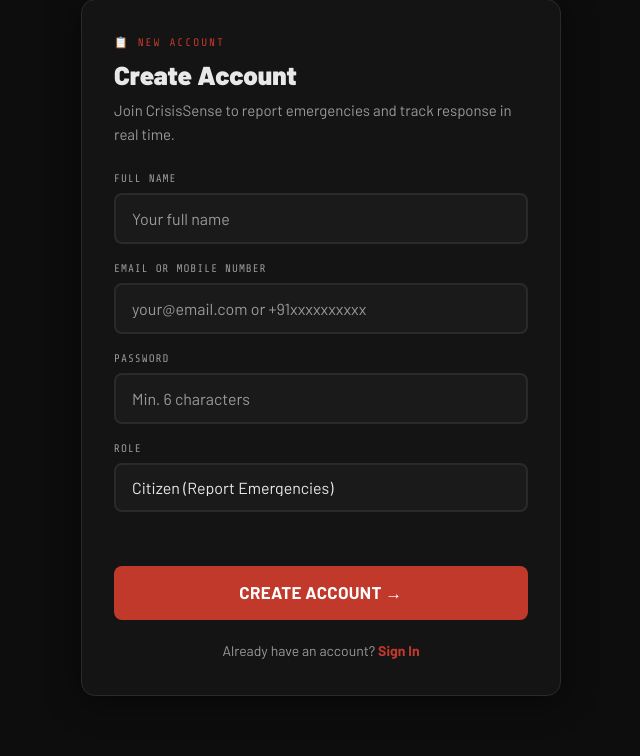
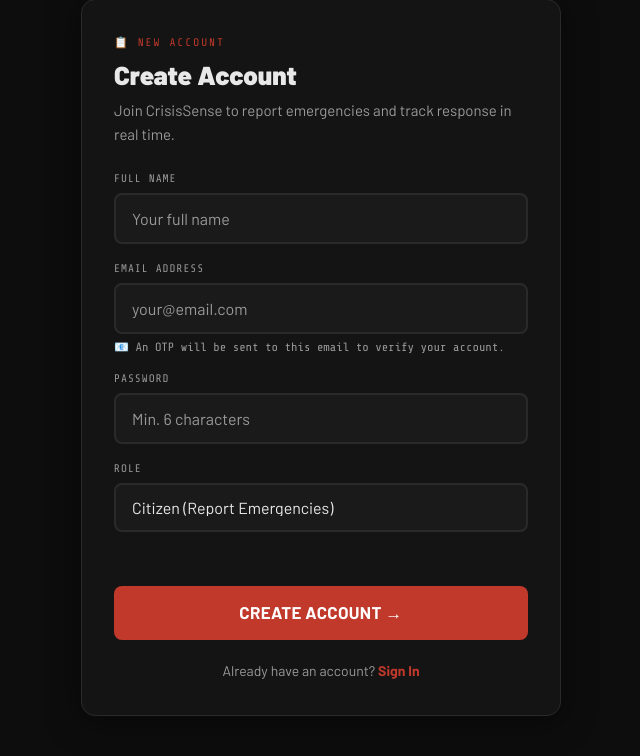
Before and after one commit to CygnusAzuri/crisis-response-ai, a Flask app: page /signup in a window 1280 px wide. Shown: the part 104-860 px from the top of the page, without its empty margins (319-959 px from the left). Before the commit the page ends 800 px from the top, so only its background shows below. Run offline with Flask 3, Linux system fonts and the light colour scheme.

Commit message:
fix: SMTP OTP verification

```diff
--- a/backend/app.py
+++ b/backend/app.py
@@ -5,6 +5,9 @@ from groq import Groq
 import os
 import random
 import hashlib
+import smtplib
+from email.mime.text import MIMEText
+from email.mime.multipart import MIMEMultipart
 from datetime import datetime
 import google.generativeai as genai
 
@@ -15,21 +18,9 @@ app = Flask(__name__)
 app.secret_key = os.getenv("SECRET_KEY", "crisisense_secret_2024")
 CORS(app)
 
-# ✅ THE ACTUAL FIX:
-# Your app.py lives at: /opt/render/project/src/backend/app.py
-# Gunicorn runs from:   /opt/render/project/src/
-#
-# So BASE_DIR = .../src/backend/  ← DB was created here
-# But init_db() in one worker created it there while another worker
-# looked elsewhere — hence "no such table".
-#
-# FIX: go one level UP from backend/ to src/ so every worker
-# resolves to the same absolute path, regardless of cwd.
-#
-# EVEN BETTER: set DB_PATH as an env var in Render dashboard:
-#   Key:   DB_PATH
-#   Value: /opt/render/project/src/database.db
-
+# =========================
+# DB PATH
+# =========================
 DB_PATH = os.getenv(
     "DB_PATH",
     os.path.abspath(
@@ -37,6 +28,92 @@ DB_PATH = os.getenv(
     )
 )
 print(f"📂 DB path resolved to: {DB_PATH}")
+
+# =========================
+# EMAIL CONFIG
+# =========================
+# Add these 2 vars to Render → Environment:
+#
+#   MAIL_EMAIL    → your Gmail address  e.g.  yourapp@gmail.com
+#   MAIL_PASSWORD → Gmail App Password (16 chars, no spaces)
+#
+# How to get a Gmail App Password (takes 2 minutes):
+#   1. Go to myaccount.google.com → Security
+#   2. Turn ON 2-Step Verification (if not already)
+#   3. Search "App Passwords" in the search bar
+#   4. App name: "CrisisSense" → click Create
+#   5. Copy the 16-char password → paste as MAIL_PASSWORD in Render
+
+MAIL_EMAIL    = os.getenv("MAIL_EMAIL", "")
+MAIL_PASSWORD = os.getenv("MAIL_PASSWORD", "")
+
+
+def send_otp_email(to_email: str, otp: str) -> bool:
+    """
+    Send OTP to user's email via Gmail SMTP.
+    Returns True on success, False on failure.
+    Falls back to console print if email not configured.
+    """
+    if not MAIL_EMAIL or not MAIL_PASSWORD:
+        # Graceful fallback: still works locally or if env vars not set yet
+        print(f"⚠️  Email not configured. OTP for {to_email}: {otp}")
+        return True
+
+    try:
+        msg            = MIMEMultipart("alternative")
+        msg["Subject"] = "🚨 CrisisSense — Your OTP Code"
+        msg["From"]    = MAIL_EMAIL
+        msg["To"]      = to_email
+
+        text_body = f"""
+Your CrisisSense OTP code is: {otp}
+
+This code expires in 10 minutes.
+Do not share this code with anyone.
+
+— CrisisSense Team
+"""
+
+        html_body = f"""
+<html>
+<body style="font-family: Arial, sans-serif; background: #1a1a2e; color: #eee; padding: 40px;">
+  <div style="max-width: 480px; margin: auto; background: #16213e;
+              border-radius: 12px; padding: 32px;">
+    <h2 style="color: #e63946; margin-bottom: 4px;">🚨 CrisisSense</h2>
+    <p style="color: #aaa; margin-top: 0;">Emergency Response Platform</p>
+    <hr style="border-color: #333; margin: 24px 0;">
+    <p style="font-size: 16px;">Your One-Time Password is:</p>
+    <div style="font-size: 40px; font-weight: bold; letter-spacing: 10px;
+                color: #e63946; background: #0f3460; padding: 20px;
+                border-radius: 8px; text-align: center; margin: 20px 0;">
+      {otp}
+    </div>
+    <p style="color: #aaa; font-size: 13px;">
+      This code expires in <strong>10 minutes</strong>.<br>
+      Do not share this code with anyone.
+    </p>
+  </div>
+</body>
+</html>
+"""
+
+        msg.attach(MIMEText(text_body, "plain"))
+        msg.attach(MIMEText(html_body, "html"))
+
+        with smtplib.SMTP_SSL("smtp.gmail.com", 465) as server:
+            server.login(MAIL_EMAIL, MAIL_PASSWORD)
+            server.sendmail(MAIL_EMAIL, to_email, msg.as_string())
+
+        print(f"✅ OTP email sent to {to_email}")
+        return True
+
+    except smtplib.SMTPAuthenticationError:
+        print("❌ Gmail auth failed — use an App Password, not your Gmail password")
+        return False
+    except Exception as e:
+        print(f"❌ Failed to send OTP to {to_email}: {e}")
+        return False
+
 
 # =========================
 # DATABASE HELPERS
@@ -50,7 +127,6 @@ def _hash(pw: str) -> str:
     return hashlib.sha256(pw.encode()).hexdigest()
 
 def init_db():
-    """Create tables and seed default accounts. Safe to call multiple times."""
     print(f"🔧 Running init_db() on: {DB_PATH}")
     conn = get_db()
     try:
@@ -93,7 +169,6 @@ def init_db():
     finally:
         conn.close()
 
-# ✅ Gunicorn-safe: runs once per worker, app context is active
 with app.app_context():
     init_db()
 
@@ -106,7 +181,7 @@ GEMINI_API_KEY = os.getenv("GEMINI_API_KEY")
 if GEMINI_API_KEY:
     try:
         genai.configure(api_key=GEMINI_API_KEY)
-        gemini_model = genai.GenerativeModel("gemini-1.5-flash")  # gemini-pro is deprecated
+        gemini_model = genai.GenerativeModel("gemini-1.5-flash")
         print("✅ Google Gemini API loaded.")
     except Exception as e:
         gemini_model = None
@@ -115,12 +190,9 @@ else:
     gemini_model = None
     print("⚠️  GEMINI_API_KEY not set.")
 
+client = Groq(api_key=GROQ_API_KEY) if GROQ_API_KEY else None
 if GROQ_API_KEY:
     print("✅ GROQ_API_KEY loaded.")
-else:
-    print("⚠️  GROQ_API_KEY not set.")
-
-client = Groq(api_key=GROQ_API_KEY) if GROQ_API_KEY else None
 
 # =========================
 # IN-MEMORY STORAGE
@@ -274,6 +346,8 @@ def api_signup():
 
     if not name or not contact or not password:
         return jsonify({"error": "All fields are required"}), 400
+    if "@" not in contact or "." not in contact:
+        return jsonify({"error": "Please enter a valid email address"}), 400
     if len(password) < 6:
         return jsonify({"error": "Password must be at least 6 characters"}), 400
 
@@ -300,8 +374,15 @@ def api_signup():
         "password_hash": _hash(password),
         "role":          role,
     }
-    print(f"🔐 OTP for {contact}: {otp}")
-    return jsonify({"message": f"OTP sent (check console): {otp}"}), 200
+
+    sent = send_otp_email(contact, otp)
+    if not sent:
+        return jsonify({
+            "error": "Failed to send OTP email. Please check MAIL_EMAIL and MAIL_PASSWORD in Render environment."
+        }), 500
+
+    return jsonify({"message": f"OTP sent to {contact}. Check your inbox (and spam folder)."}), 200
+
 
 @app.route("/api/verify-otp", methods=["POST"])
 def api_verify_otp():
@@ -341,6 +422,7 @@ def api_verify_otp():
     redirect_url = url_for("dashboard") if role == "user" else url_for("responder_page")
     return jsonify({"message": "Account created!", "redirect": redirect_url}), 200
 
+
 @app.route("/api/login", methods=["POST"])
 def api_login():
     data     = request.json or {}
@@ -348,7 +430,7 @@ def api_login():
     password = (data.get("password") or "").strip()
 
     if not contact or not password:
-        return jsonify({"error": "Email/phone and password are required"}), 400
+        return jsonify({"error": "Email and password are required"}), 400
 
     try:
         conn = get_db()
@@ -372,6 +454,7 @@ def api_login():
         "user":      url_for("dashboard"),
     }
     return jsonify({"redirect": redirect_map.get(user["role"], url_for("dashboard"))}), 200
+
 
 @app.route("/api/logout", methods=["POST"])
 def api_logout():
--- a/backend/templates/signup.html
+++ b/backend/templates/signup.html
@@ -21,8 +21,10 @@ body{font-family:'Barlow',sans-serif;background:var(--bg);color:var(--text);min-
 .card h1{font-size:26px;font-weight:900;line-height:1.2;margin-bottom:8px;color:var(--text)}
 .card p.desc{color:var(--text-sub);font-size:15px;line-height:1.6;margin-bottom:26px}
 .field-label{font-family:'Share Tech Mono',monospace;font-size:11px;color:var(--text-sub);letter-spacing:1px;margin-bottom:8px;margin-top:18px}
-input[type="text"],input[type="email"],input[type="password"],input[type="tel"],select{width:100%;background:var(--input-bg);border:2px solid var(--border);border-radius:8px;color:var(--text);font-size:16px;font-family:'Barlow',sans-serif;padding:14px 16px;outline:none;transition:border .2s,background .3s;-webkit-appearance:none}
+input[type="text"],input[type="email"],input[type="password"],select{width:100%;background:var(--input-bg);border:2px solid var(--border);border-radius:8px;color:var(--text);font-size:16px;font-family:'Barlow',sans-serif;padding:14px 16px;outline:none;transition:border .2s,background .3s;-webkit-appearance:none}
 input:focus,select:focus{border-color:var(--red)}
+input.valid{border-color:var(--green);}
+input.invalid{border-color:var(--red-light);}
 ::placeholder{color:var(--text-sub)}
 select option{background:var(--panel);color:var(--text)}
 .btn-primary{width:100%;margin-top:22px;padding:16px;background:var(--red);color:#fff;font-size:17px;font-weight:700;font-family:'Barlow',sans-serif;border:none;border-radius:8px;cursor:pointer;letter-spacing:.3px;transition:background .2s,transform .1s}
@@ -30,11 +32,13 @@ select option{background:var(--panel);color:var(--text)}
 .btn-primary:active{transform:scale(.98)}
 .btn-primary:disabled{background:var(--border);color:var(--text-sub);cursor:not-allowed}
 .err{color:var(--red-light);font-size:14px;font-weight:600;margin-top:12px;min-height:20px;display:flex;align-items:center;gap:6px}
+.success{color:#2ecc71;font-size:14px;font-weight:600;margin-top:12px;min-height:20px;display:flex;align-items:center;gap:6px}
 .foot-link{text-align:center;margin-top:22px;font-size:14px;color:var(--text-sub)}
 .foot-link a{color:var(--red);text-decoration:none;font-weight:700}
 .foot-link a:hover{color:var(--red-light)}
 .theme-btn{background:var(--panel);border:1px solid var(--border);color:var(--text);font-size:12px;font-family:'Share Tech Mono',monospace;padding:5px 11px;border-radius:5px;cursor:pointer;transition:all .2s;letter-spacing:.5px}
 .theme-btn:hover{border-color:var(--red);color:var(--red)}
+.email-hint{font-size:12px;color:var(--text-sub);margin-top:6px;font-family:'Share Tech Mono',monospace}
 </style>
 </head>
 <body>
@@ -52,13 +56,16 @@ select option{background:var(--panel);color:var(--text)}
   <p class="desc">Join CrisisSense to report emergencies and track response in real time.</p>
 
   <div class="field-label">FULL NAME</div>
-  <input type="text" id="nameInput" placeholder="Your full name"/>
+  <input type="text" id="nameInput" placeholder="Your full name" autocomplete="name"/>
 
-  <div class="field-label">EMAIL OR MOBILE NUMBER</div>
-  <input type="text" id="contactInput" placeholder="your@email.com or +91xxxxxxxxxx"/>
+  <div class="field-label">EMAIL ADDRESS</div>
+  <input type="email" id="contactInput" placeholder="your@email.com"
+         autocomplete="email" oninput="validateEmail(this)"/>
+  <div class="email-hint" id="emailHint">📧 An OTP will be sent to this email to verify your account.</div>
 
   <div class="field-label">PASSWORD</div>
-  <input type="password" id="passwordInput" placeholder="Min. 6 characters"/>
+  <input type="password" id="passwordInput" placeholder="Min. 6 characters"
+         autocomplete="new-password" oninput="validatePassword(this)"/>
 
   <div class="field-label">ROLE</div>
   <select id="roleSelect">
@@ -73,33 +80,102 @@ select option{background:var(--panel);color:var(--text)}
 
 <script>
 function toggleTheme(){
-  const html=document.documentElement;
-  const isDark=html.getAttribute('data-theme')==='dark';
-  html.setAttribute('data-theme',isDark?'light':'dark');
-  document.querySelector('.theme-btn').textContent=isDark?'🌙 DARK':'☀ LIGHT';
+  const html = document.documentElement;
+  const isDark = html.getAttribute('data-theme') === 'dark';
+  html.setAttribute('data-theme', isDark ? 'light' : 'dark');
+  document.querySelector('.theme-btn').textContent = isDark ? '🌙 DARK' : '☀ LIGHT';
 }
 
-async function doSignup(){
-  const name=document.getElementById('nameInput').value.trim();
-  const contact=document.getElementById('contactInput').value.trim();
-  const password=document.getElementById('passwordInput').value.trim();
-  const role=document.getElementById('roleSelect').value;
-  const err=document.getElementById('errMsg');
-  const btn=document.getElementById('signupBtn');
-  err.textContent='';
+function isValidEmail(email) {
+  // Standard email regex
+  return /^[^\s@]+@[^\s@]+\.[^\s@]+$/.test(email);
+}
 
-  if(!name||!contact||!password){err.textContent='⚠ All fields are required.';return;}
-  if(password.length<6){err.textContent='⚠ Password must be at least 6 characters.';return;}
+function validateEmail(input) {
+  const val = input.value.trim();
+  if (!val) {
+    input.classList.remove('valid', 'invalid');
+    return;
+  }
+  if (isValidEmail(val)) {
+    input.classList.add('valid');
+    input.classList.remove('invalid');
+  } else {
+    input.classList.add('invalid');
+    input.classList.remove('valid');
+  }
+}
 
-  btn.disabled=true;btn.textContent='SENDING OTP...';
-  try{
-    const res=await fetch('/api/signup',{method:'POST',headers:{'Content-Type':'application/json'},body:JSON.stringify({name,contact,password,role})});
-    const data=await res.json();
-    if(res.ok){window.location.href='/verify-otp';}
-    else{err.textContent='⚠ '+(data.error||'Signup failed');}
-  }catch(e){err.textContent='⚠ Network error. Try again.';}
-  finally{btn.disabled=false;btn.textContent='CREATE ACCOUNT →';}
+function validatePassword(input) {
+  const val = input.value;
+  if (!val) {
+    input.classList.remove('valid', 'invalid');
+    return;
+  }
+  if (val.length >= 6) {
+    input.classList.add('valid');
+    input.classList.remove('invalid');
+  } else {
+    input.classList.add('invalid');
+    input.classList.remove('valid');
+  }
 }
+
+async function doSignup() {
+  const name     = document.getElementById('nameInput').value.trim();
+  const contact  = document.getElementById('contactInput').value.trim().toLowerCase();
+  const password = document.getElementById('passwordInput').value;
+  const role     = document.getElementById('roleSelect').value;
+  const err      = document.getElementById('errMsg');
+  const btn      = document.getElementById('signupBtn');
+  err.textContent = '';
+
+  // Client-side validation
+  if (!name) {
+    err.textContent = '⚠ Please enter your full name.'; return;
+  }
+  if (!contact) {
+    err.textContent = '⚠ Please enter your email address.'; return;
+  }
+  if (!isValidEmail(contact)) {
+    err.textContent = '⚠ Please enter a valid email address (e.g. you@gmail.com).'; return;
+  }
+  if (!password || password.length < 6) {
+    err.textContent = '⚠ Password must be at least 6 characters.'; return;
+  }
+
+  btn.disabled = true;
+  btn.textContent = '📧 SENDING OTP...';
+
+  try {
+    const res  = await fetch('/api/signup', {
+      method: 'POST',
+      headers: { 'Content-Type': 'application/json' },
+      body: JSON.stringify({ name, contact, password, role })
+    });
+    const data = await res.json();
+
+    if (res.ok) {
+      // Show success briefly before redirect
+      btn.textContent = '✅ OTP SENT! REDIRECTING...';
+      btn.style.background = 'var(--green)';
+      setTimeout(() => { window.location.href = '/verify-otp'; }, 800);
+    } else {
+      err.textContent = '⚠ ' + (data.error || 'Signup failed. Please try again.');
+      btn.disabled = false;
+      btn.textContent = 'CREATE ACCOUNT →';
+    }
+  } catch (e) {
+    err.textContent = '⚠ Network error. Check your connection and try again.';
+    btn.disabled = false;
+    btn.textContent = 'CREATE ACCOUNT →';
+  }
+}
+
+// Allow Enter key to submit
+document.addEventListener('keydown', function(e) {
+  if (e.key === 'Enter') doSignup();
+});
 </script>
 </body>
 </html>
```
